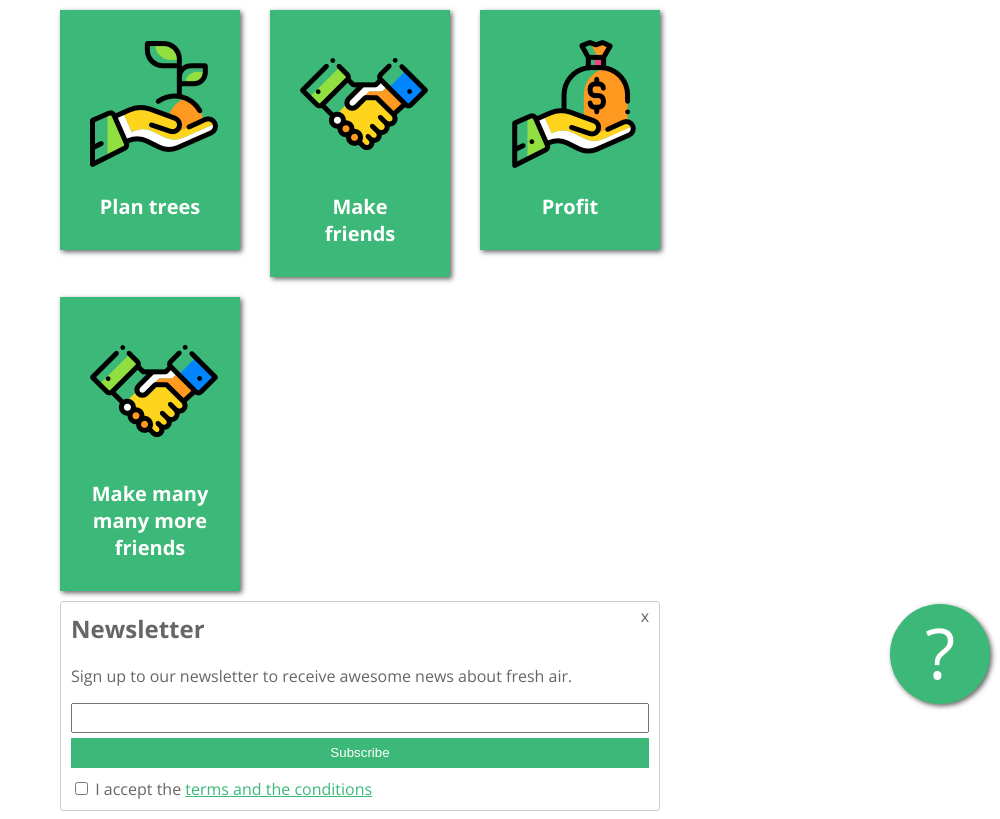
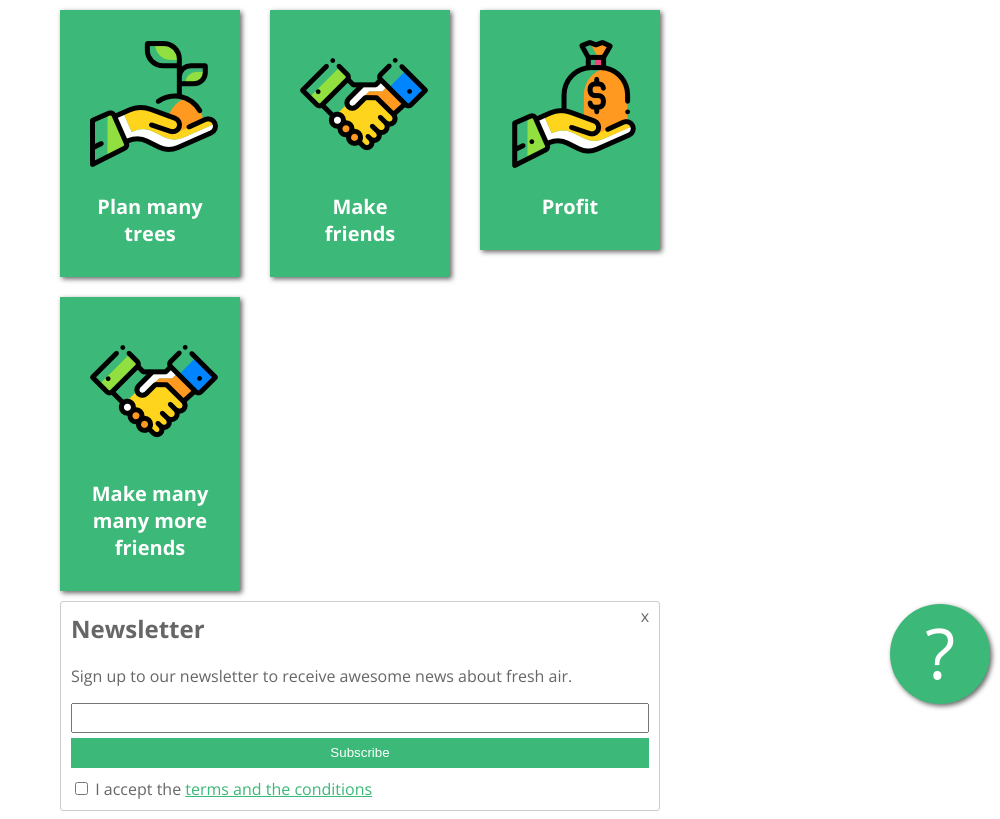
Before and after one commit to schhelgi/stayathome-example, a plain HTML site: page awesome-landing-page/index.html in a window 1280 px wide. Shown: the part 86-905 px from the top of the page, without its empty margins (280-1280 px from the left). Drawn offline with nearby package versions, Linux system fonts and the light colour scheme.

Commit message:
Update index.html

```diff
--- a/awesome-landing-page/index.html
+++ b/awesome-landing-page/index.html
@@ -13,7 +13,7 @@
   <div class="key-features">
     <div class="feature">
       <img src="images/tree.png?raw=true">
-      <p>Plan trees</p>
+      <p>Plan many trees</p>
     </div>
     <div class="feature">
       <img src="images/deal.png?raw=true">
```
